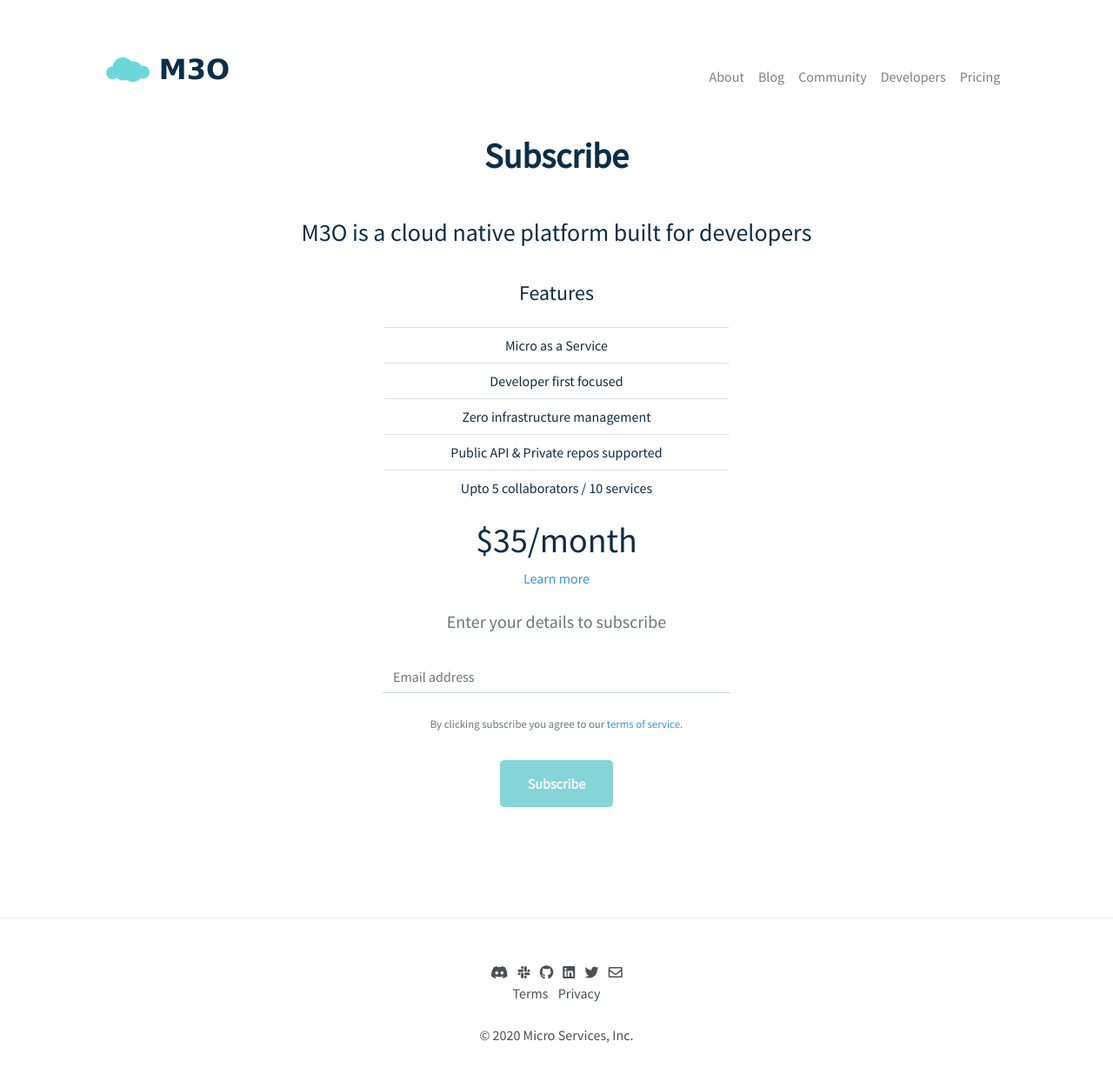
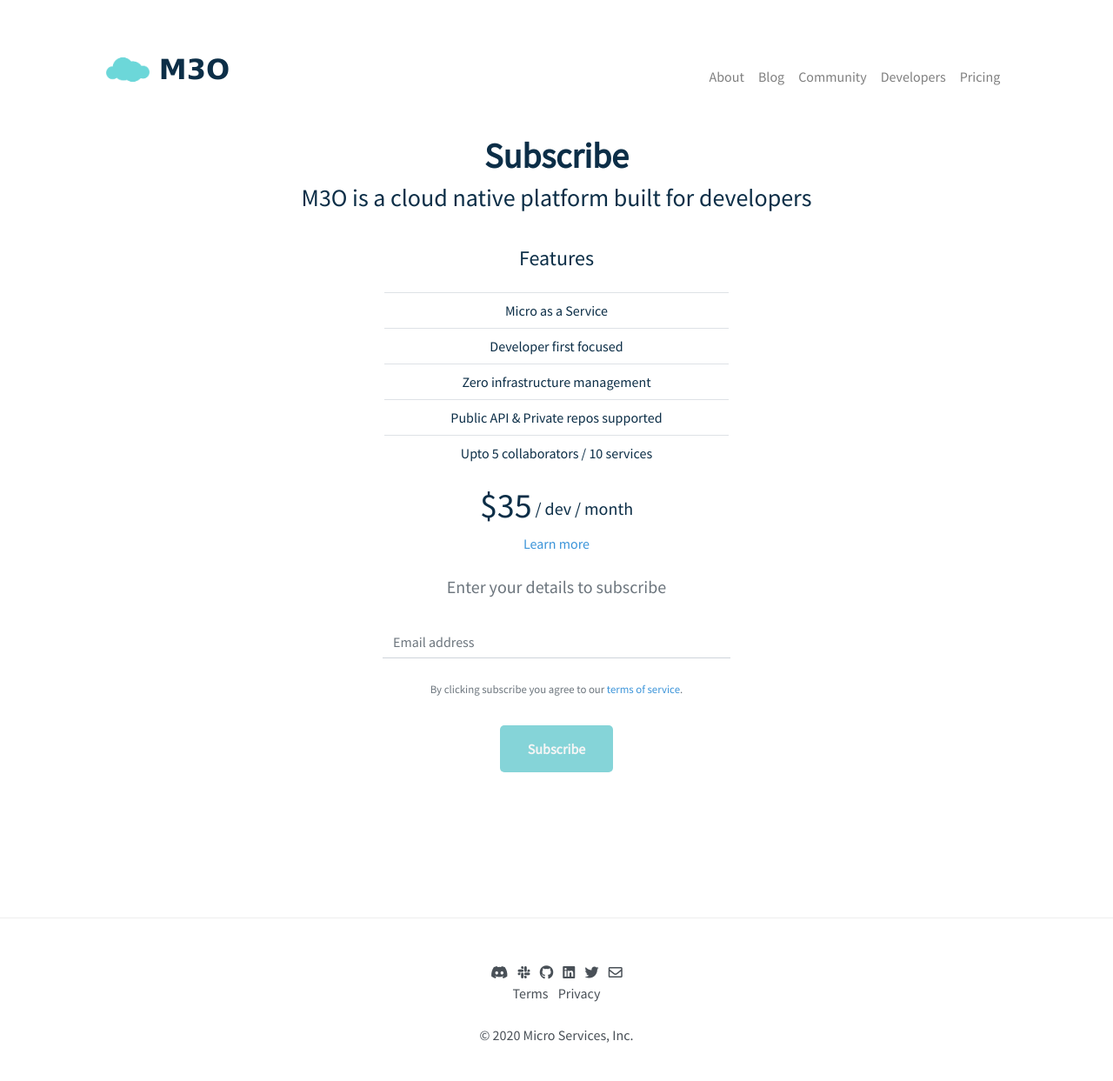
Before and after one commit to micro-community/go-micro-v2-doc, a Jekyll site: the page built from subscribe.html, in a window 1280 px wide. Shown: the whole page at 87% size. Built offline with Jekyll 4.4.1, drawn with Linux system fonts in a browser that asks for light colours; nearby versions of some CDN libraries.

Commit message:
Update pricing

```diff
--- a/assets/css/m.css
+++ b/assets/css/m.css
@@ -199,3 +199,8 @@
 .features td {
   padding: .50rem;
 }
+.subscript {
+  font-size: 0.5em;
+  height: 100%;
+  vertical-align: middle;
+}
--- a/pricing.html
+++ b/pricing.html
@@ -31,7 +31,7 @@
 	      </tr>
 	    </table>
 	    <div class="the-price">
-	      <h1>$35<span class="subscript">/month</span></h1>
+	      <h1>$35<span class="subscript"> / dev / month</span></h1>
 	      <p><a href="https://m3o.dev/concepts/platform">Learn more</a></p>
 	    </div>
 	  </div>
--- a/subscribe.html
+++ b/subscribe.html
@@ -83,7 +83,6 @@
         <div class="col-md-8 offset-md-2">
           <center>
             <h1><b>Subscribe</b></h1>
-	    <p>&nbsp;</p>
 	    <h3>M3O is a cloud native platform built for developers</h3>
           </center>
           <div>
@@ -111,7 +110,7 @@
 		      </tr>
                     </table>
                     <div class="the-price">
-                      <h1>$35<span class="subscript">/month</span></h1>
+                      <h1>$35<span class="subscript"> / dev / month</span></h1>
 		      <p><a href="https://m3o.dev/concepts/platform">Learn more</a></p>
                     </div>
                   </div>
```
